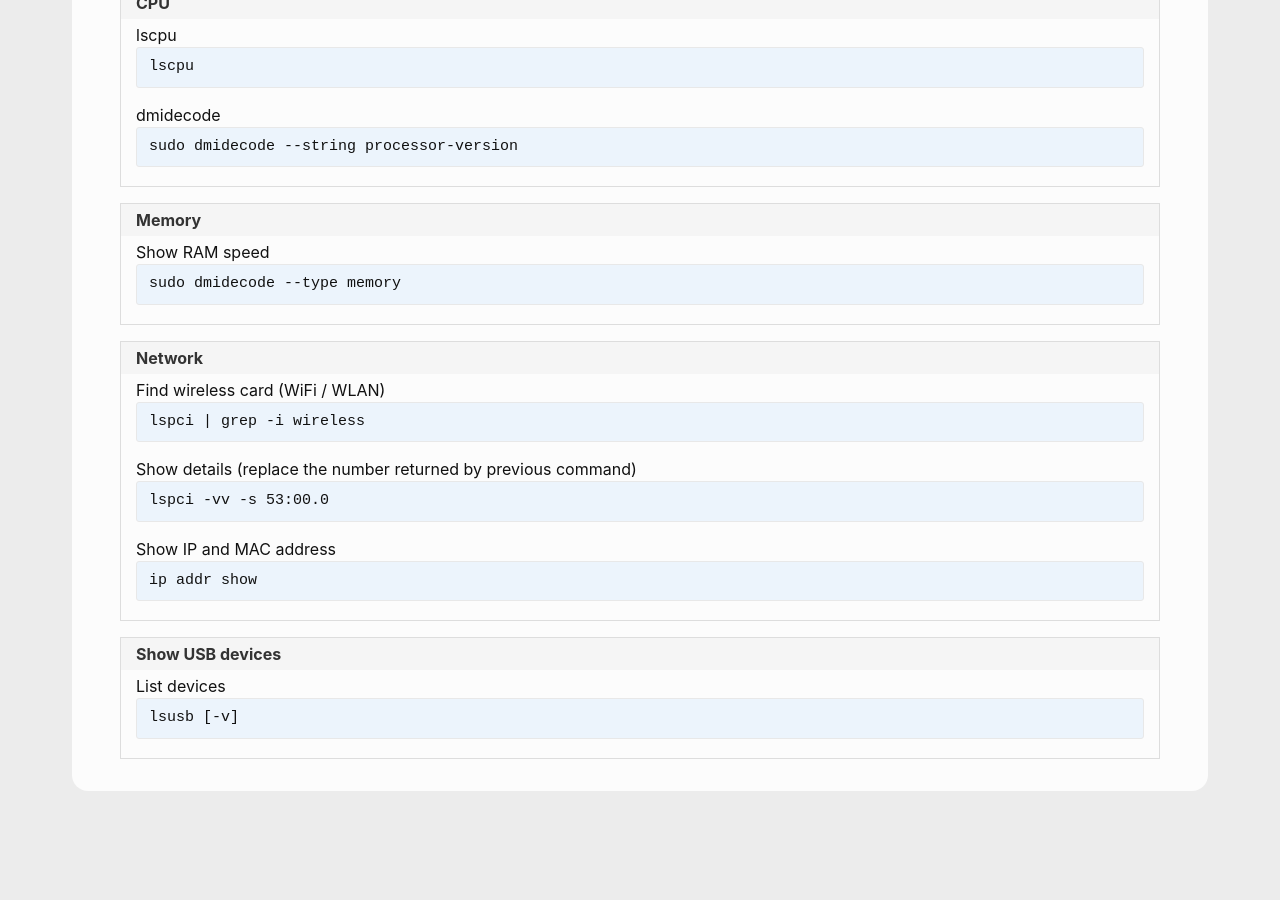
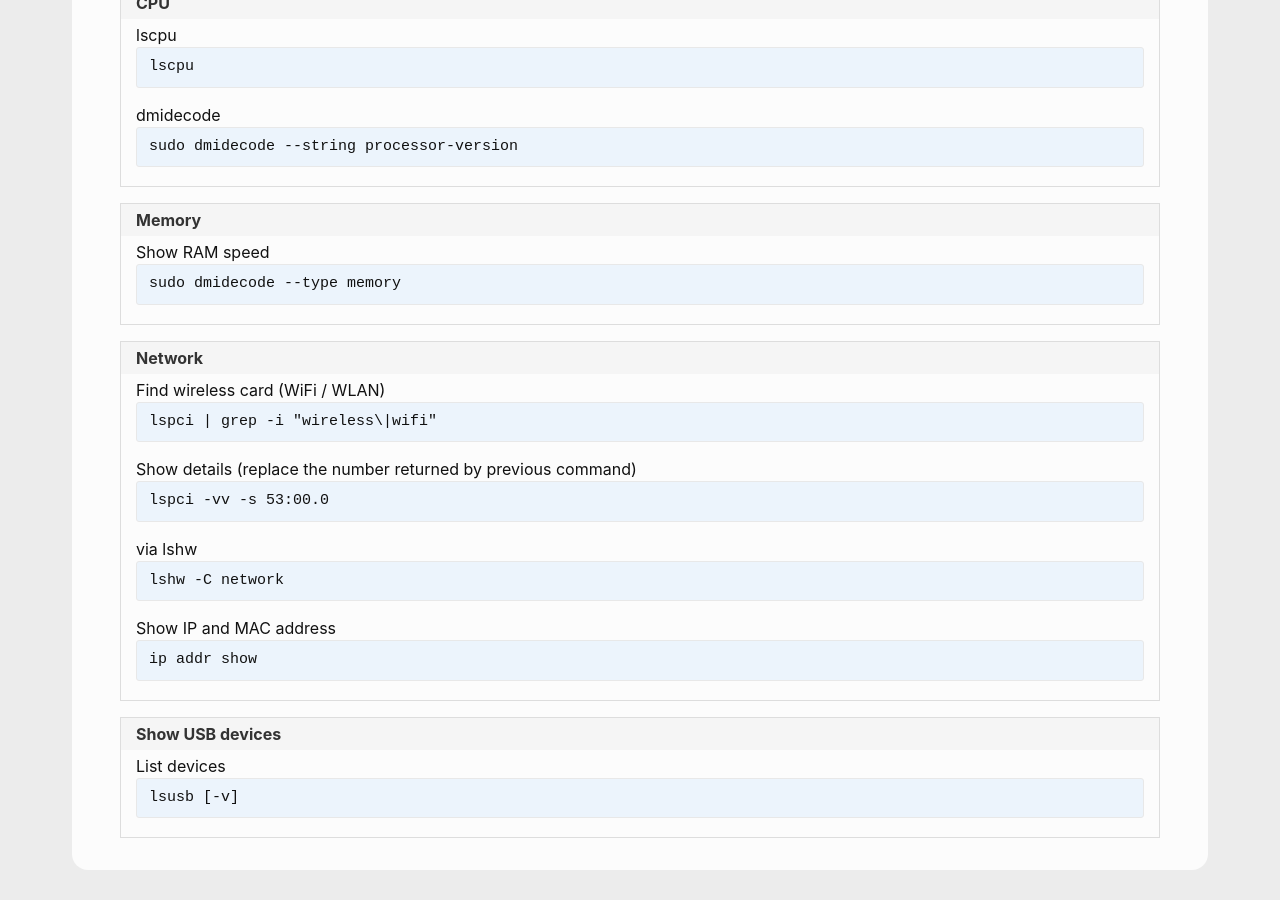
Before and after one commit to andreas-mausch/cheatsheets, a Jekyll site: the page built from _cheatsheets/hardware.md, in a window 1280 px wide and 900 px high, scrolled down 947 px. Built offline with Jekyll 4.4.1, drawn with Linux system fonts in a browser that asks for light colours; before the commit the page ends 1768 px from its top, so only the background shows below that.

Commit message:
Also find wifi card if it doesn't contain "wireless"

```diff
--- a/_cheatsheets/hardware.md
+++ b/_cheatsheets/hardware.md
@@ -23,8 +23,9 @@ section:
       Show RAM speed: sudo dmidecode --type memory
   - name: Network
     commands:
-      Find wireless card (WiFi / WLAN): lspci | grep -i wireless
+      Find wireless card (WiFi / WLAN): lspci | grep -i "wireless\|wifi"
       Show details (replace the number returned by previous command): lspci -vv -s 53:00.0
+      via lshw: lshw -C network
       Show IP and MAC address: ip addr show
   - name: Show USB devices
     commands:
```
